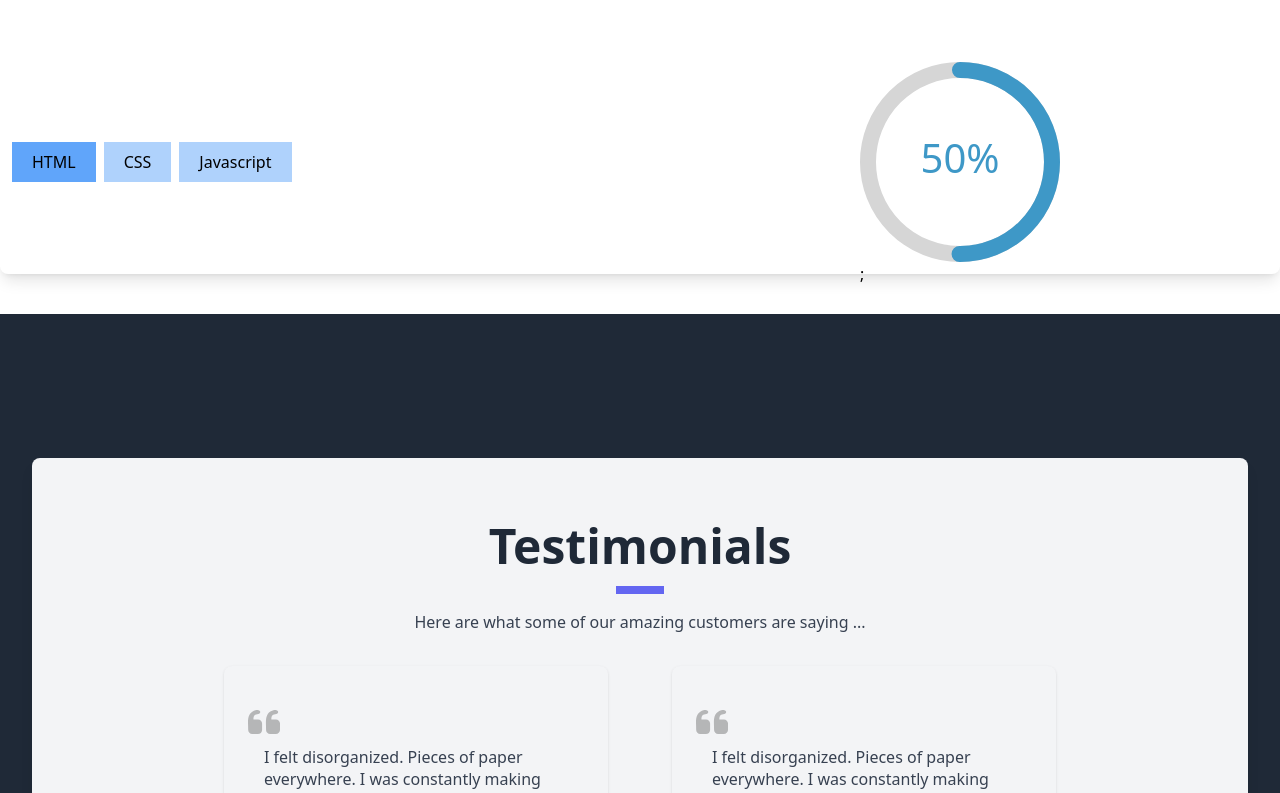
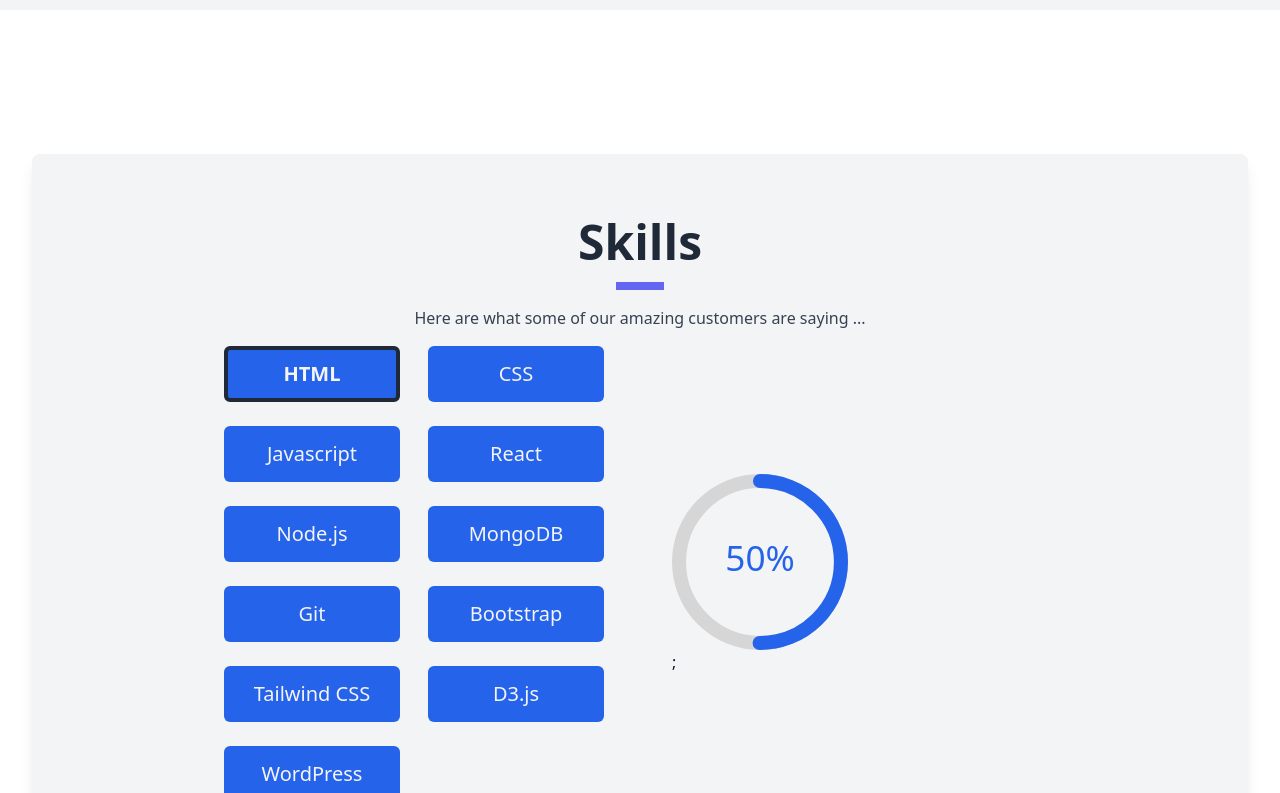
Before and after one commit to altamishturk/my-portfolio-website-in-react, a React (Create React App) app: page / in a window 1280 px wide. Shown: the part 1280-2073 px from the top of the page. Built offline with nearby package versions, Linux system fonts and the light colour scheme.

Commit message:
skill section added in portfolio website

```diff
--- a/src/components/About.js
+++ b/src/components/About.js
@@ -2,7 +2,7 @@ import React from 'react'
 
 function About() {
   return (
-    <div className="py-16 bg-white">
+    <div className="py-16 bg-gray-100">
   <div className="container m-auto px-6 text-gray-600 md:px-12 xl:px-6">
       <div className="space-y-6 md:space-y-0 md:flex md:gap-6 lg:items-center lg:gap-12">
         <div className="md:5/12 lg:w-5/12">
--- a/src/components/Skills.js
+++ b/src/components/Skills.js
@@ -1,6 +1,6 @@
 import React, { useState } from 'react';
 import 'react-circular-progressbar/dist/styles.css';
-import { CircularProgressbar } from 'react-circular-progressbar';
+import { CircularProgressbar,buildStyles } from 'react-circular-progressbar';
 
 
 function Skills() {
@@ -21,6 +21,46 @@ function Skills() {
       percent: 80,
       seleted: false
     },
+    {
+      skill: "React",
+      percent: 80,
+      seleted: false
+    },
+    {
+      skill: "Node.js",
+      percent: 80,
+      seleted: false
+    },
+    {
+      skill: "MongoDB",
+      percent: 80,
+      seleted: false
+    },
+    {
+      skill: "Git",
+      percent: 80,
+      seleted: false
+    },
+    {
+      skill: "Bootstrap",
+      percent: 80,
+      seleted: false
+    },
+    {
+      skill: "Tailwind CSS",
+      percent: 80,
+      seleted: false
+    },
+    {
+      skill: "D3.js",
+      percent: 80,
+      seleted: false
+    },
+    {
+      skill: "WordPress",
+      percent: 80,
+      seleted: false
+    },
   ]);
   const currentSkill = skills.find(sk => sk.seleted);
 
@@ -32,23 +72,68 @@ function Skills() {
   }
 
   return (
-    <section className='py-10'>
-      <div className='container mx-auto rounded-lg shadow-lg'>
-        <div className='flex items-center justify-center'>
-          <div className='p-3 w-[100%] md:w-[50%] flex justify-center md:justify-start  items-start flex-wrap gap-2'>
-            {
-              skills.map(sk => <button onClick={()=>handleSelect(sk.skill)} className={`${sk.seleted? "bg-blue-400":"bg-blue-400/50"} px-5 py-2`} key={sk.skill}>{sk.skill}</button>)
-            }
+    <>
+    <section className="bg-white text-gray-800 sm:px-8 py-12">
+      <div className="relative max-w-screen-xl mt-24 px-8 md:px-12 lg:px-16 xl:px-32 py-16 mx-auto bg-gray-100 text-gray-900 sm:rounded-lg shadow-lg">
+        <div className="absolute right-0 bottom-0 hero-pattern w-64 h-56"></div>
+        <div className="relative">
+          <div>
+            <h2 className="text-center text-gray-800 text-4xl lg:text-5xl font-bold leading-tight">Skills</h2>
+            <div className="my-4 mx-auto w-12 h-2 border-4 border-indigo-500"></div>
+            <div className="text-center text-gray-700 font-light">Here are what some of our amazing customers are
+              saying ...</div>
           </div>
-          <div className='p-3 w-[100%] md:w-[50%] flex justify-center items-center'>
-             <div className='w-[200px] h-[200px]'>
-                <CircularProgressbar value={currentSkill.percent} text={`${currentSkill.percent}%`} />;
-             </div>
+          <div className="grid grid-cols-1 lg:grid-cols-2 gap-8 lg:mx-12">
+          <div className='grid grid-cols-2 gap-6 p-4'>
+             {
+               skills.map(sk => <Skill key={sk.skill} skill={sk} handleSelect={handleSelect}/>)
+             }
+           </div>
+           <div className='p-4 w-[100%] md:w-[50%] flex justify-center items-center'>
+              <div className='w-[200px] h-[200px]'>
+                 <CircularProgressbar
+                 styles={buildStyles({pathColor: 'rgb(37 99 235)',textColor: 'rgb(37 99 235)'})}
+                 value={currentSkill.percent}
+                 text={`${currentSkill.percent}%`} />;
+              </div>
+           </div>
           </div>
         </div>
       </div>
     </section>
+    </>
+    // <section className='sm:px-8 py-12'>
+    //   <div className='container mx-auto rounded-lg shadow-lg'>
+    //     <div className='flex items-center justify-center'>
+    //       <div className='grid grid-cols-2 gap-6 p-4'>
+    //         {
+    //           skills.map(sk => <Skill key={sk.skill} skill={sk} handleSelect={handleSelect}/>)
+    //         }
+    //       </div>
+    //       <div className='p-4 w-[100%] md:w-[50%] flex justify-center items-center'>
+    //          <div className='w-[200px] h-[200px]'>
+    //             <CircularProgressbar
+    //             styles={buildStyles({pathColor: 'rgb(37 99 235)',textColor: 'rgb(37 99 235)'})}
+    //             value={currentSkill.percent}
+    //             text={`${currentSkill.percent}%`} />;
+    //          </div>
+    //       </div>
+    //     </div>
+    //   </div>
+    // </section>
   )
 }
 
-export default Skills
+export default Skills;
+
+
+function Skill({skill,handleSelect}){
+
+  return (
+    <>
+      <button
+      onClick={()=>handleSelect(skill.skill)}
+      className={`px-4 py-2 text-xl text-gray-100 transition bg-blue-600 rounded-md h-14 w-44 hover:bg-blue-700  ${skill.seleted? "font-bold border-4 border-gray-800":""}`}>{skill.skill}</button>
+    </>
+  )
+}
--- a/src/components/Testimonials.js
+++ b/src/components/Testimonials.js
@@ -2,8 +2,8 @@ import React from 'react'
 
 function Testimonials() {
   return (
-    <div className="bg-gray-800 text-gray-100 sm:px-8 py-12">
-  <div className="relative max-w-screen-xl mt-24 px-8 md:px-12 lg:px-16 xl:px-32 py-16 mx-auto bg-gray-100 text-gray-900 sm:rounded-lg shadow-lg">
+    <div className="bg-gray-100 text-gray-800 sm:px-8 py-12">
+  <div className="relative max-w-screen-xl mt-24 px-8 md:px-12 lg:px-16 xl:px-32 py-16 mx-auto bg-white text-gray-900 sm:rounded-lg shadow-lg">
     <div className="absolute right-0 bottom-0 hero-pattern w-64 h-56"></div>
     <div className="relative">
       <div>
--- a/src/components/Work.js
+++ b/src/components/Work.js
@@ -1,9 +1,69 @@
 import React from 'react'
+import "./work.css"
 
 function Work() {
   return (
-    <div>Work</div>
+    <section classNameName="bg-white text-gray-800 sm:px-8 py-12">
+      <div classNameName="relative max-w-screen-xl mt-24 px-8 md:px-12 lg:px-16 xl:px-32 py-16 mx-auto bg-gray-100 text-gray-900 sm:rounded-lg shadow-lg">
+        <div classNameName="absolute right-0 bottom-0 hero-pattern w-64 h-56"></div>
+        <div classNameName="relative">
+          <div>
+            <h2 classNameName="text-center text-gray-800 text-4xl lg:text-5xl font-bold leading-tight">Work</h2>
+            <div classNameName="my-4 mx-auto w-12 h-2 border-4 border-indigo-500"></div>
+            <div classNameName="text-center text-gray-700 font-light">Here are what some of our amazing customers are
+              saying ...</div>
+          </div>
+          <div classNameName="grid grid-cols-1 lg:grid-cols-2 gap-8 lg:mx-12">
+            <div className='w-[300px] h-[500px]'>
+          <Wo/>
+            </div>
+
+          </div>
+        </div>
+      </div>
+    </section>
   )
 }
 
-export default Work
+export default Work;
+
+
+
+function Wo(){
+
+  return (
+    <>
+    <div className="grid place-items-center p-5 h-auto  bg-gray-400 antialiased text-gray-900">
+<div>
+
+    <img src="https://source.unsplash.com/random/350x350" alt=" random imgee" className="w-full object-cover object-center rounded-lg shadow-md"/>
+
+ <div className="relative px-4 -mt-16  ">
+   <div className="bg-white p-6 rounded-lg shadow-lg">
+    <div className="flex items-baseline">
+      <span className="bg-teal-200 text-teal-800 text-xs px-2 inline-block rounded-full  uppercase font-semibold tracking-wide">
+        New
+      </span>
+      <div className="ml-2 text-gray-600 uppercase text-xs font-semibold tracking-wider">
+    2 baths  &bull; 3 rooms
+  </div>
+    </div>
+
+    <h4 className="mt-1 text-xl font-semibold uppercase leading-tight truncate">A random Title</h4>
+
+  <div className="mt-1">
+    $1800
+    <span className="text-gray-600 text-sm">   /wk</span>
+  </div>
+  <div className="mt-4">
+    <span className="text-teal-600 text-md font-semibold">4/5 ratings </span>
+    <span className="text-sm text-gray-600">(based on 234 ratings)</span>
+  </div>
+  </div>
+ </div>
+
+</div>
+  </div>
+    </>
+  )
+}
--- /dev/null
+++ b/src/components/work.css
@@ -0,0 +1,6 @@
+.wrapper{
+    display:grid;
+    height: auto;
+    place-items:center;
+    padding: 10px;
+  }
```
